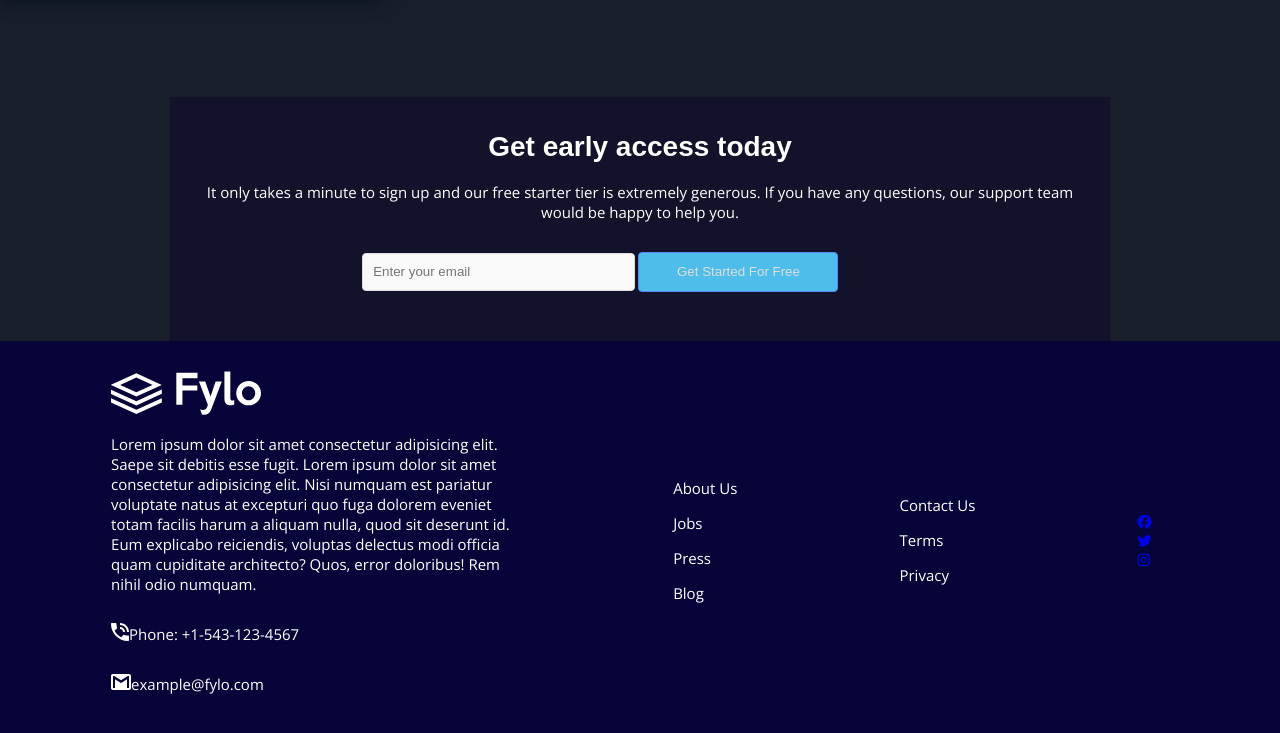
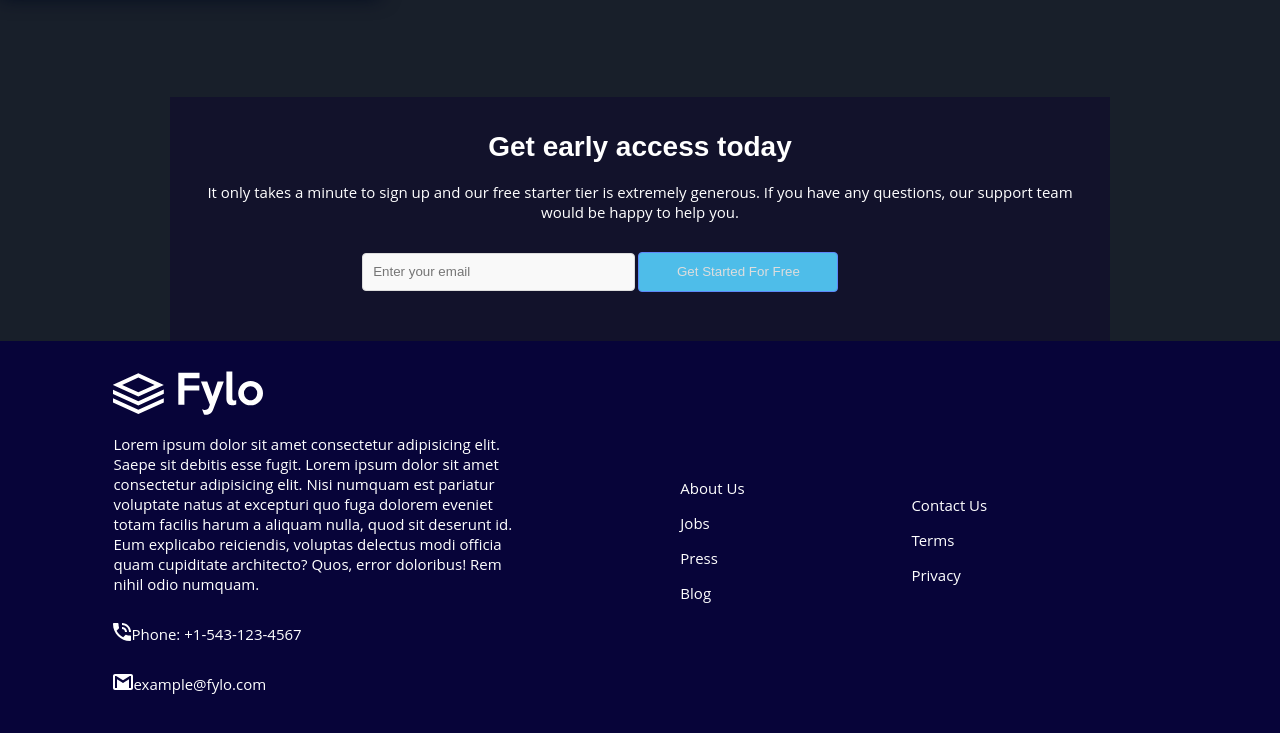
Before and after one commit to Allahnana/sidehustle_css_task, a plain HTML site: page index.html in a window 1280 px wide. Shown: the part 3053-3786 px from the top of the page. Drawn offline with nearby package versions, Linux system fonts and the light colour scheme.

Commit message:
initial commit

```diff
--- a/index.html
+++ b/index.html
@@ -6,12 +6,6 @@
   <meta name="viewport" content="width=device-width, initial-scale=1.0">
   <!-- displays site properly based on user's device -->
   <title>Fylo landing page</title>
-  <link rel="icon" type="image/png" sizes="32x32" href="./images/favicon-32x32.png">
-  <link rel="preconnect" href="https://fonts.gstatic.com">
-  <link href="https://fonts.googleapis.com/css2?family=Open+Sans&display=swap" rel="stylesheet">
-  <script src="https://kit.fontawesome.com/fc3420a326.js" crossorigin="anonymous"></script>
-  <link rel="stylesheet" href="/style.css">
-
   <style>
 
 /* header */
```
